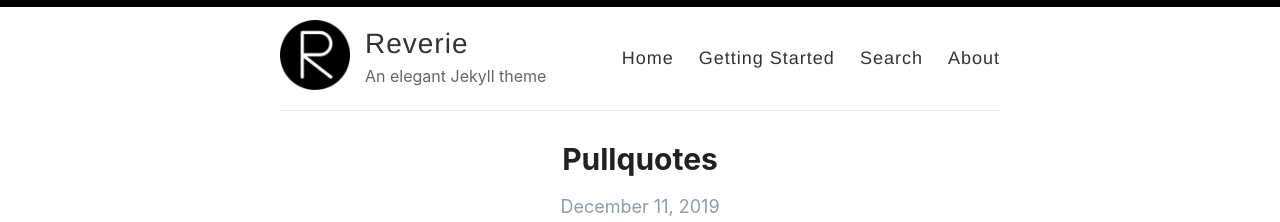
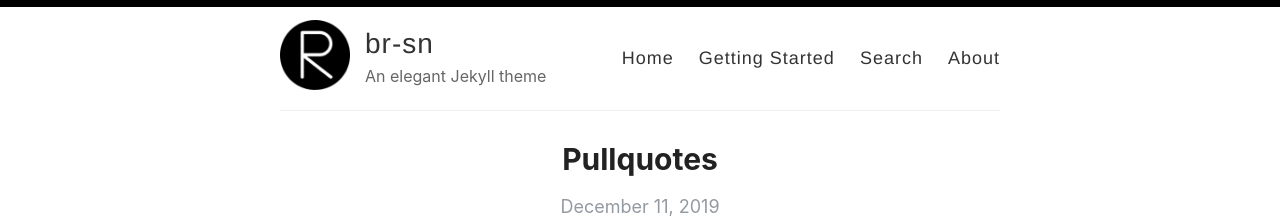
Before and after one commit to br-sn/br-sn.github.io, a Jekyll site: the page built from index.html, in a window 1280 px wide and 900 px high. Shown: the top 222 px of the window. Built offline with Jekyll 4.4.1, drawn with Linux system fonts in a browser that asks for light colours; the list of posts is cut into pages by our own code.

Commit message:
Update _config.yml

```diff
--- a/_config.yml
+++ b/_config.yml
@@ -3,7 +3,7 @@
 #
 
 # Name of your site (displayed in the header)
-name: Reverie
+name: br-sn
 
 # Name of the author
 author: Amit Merchant
```
